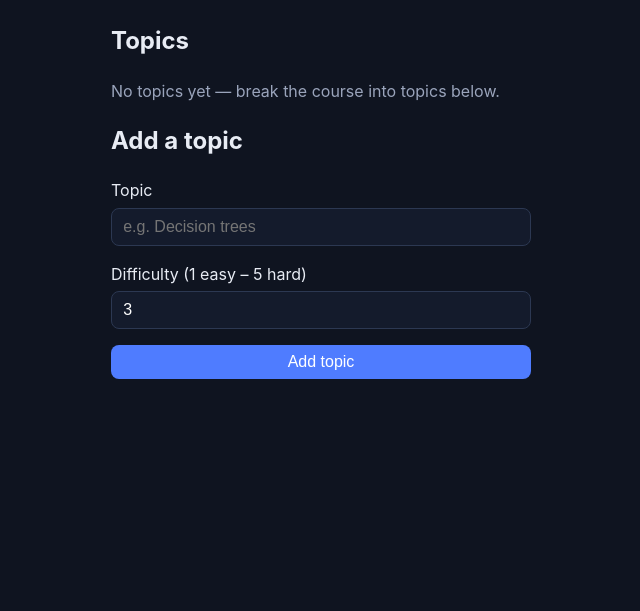
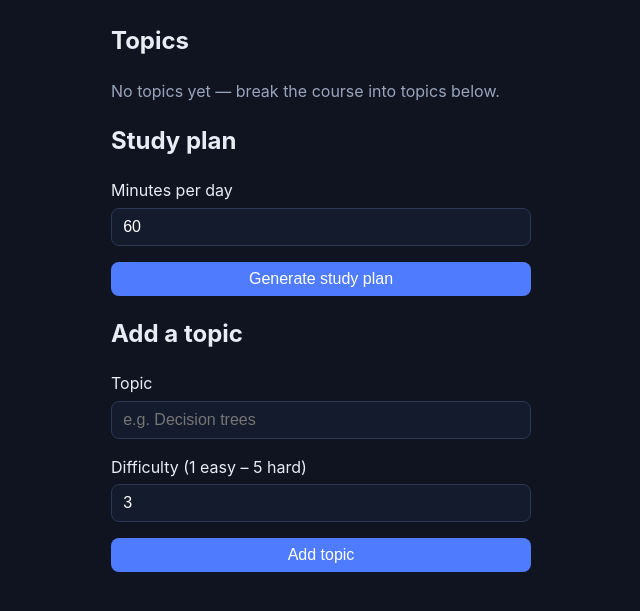
Before and after one commit to Merolearns/studygenie, a Flask app: template templates/course_detail.html in a window 1280 px wide. Shown: the part 114-725 px from the top of the page, without its empty margins (185-825 px from the left). Run offline with Flask 3, Linux system fonts and the light colour scheme; the template is opened without the code that fills it, so the values that code supplies are empty.

Commit message:
Day 2: generate-plan button saves sessions to the DB

```diff
--- a/app.py
+++ b/app.py
@@ -1,8 +1,8 @@
-"""StudyGenie web app — day 1: course & topic management."""
+"""StudyGenie web app — day 2: course & topic management + plan generation."""
 import os
 from flask import Flask, render_template, request, redirect, url_for
 
-from studygenie import db
+from studygenie import db, scheduler
 
 DB_PATH = os.environ.get("STUDYGENIE_DB", "studygenie.db")
 
@@ -38,7 +38,10 @@ def course_detail(course_id):
     if course is None:
         return "Course not found", 404
     topics = db.list_topics(DB_PATH, course_id)
-    return render_template("course_detail.html", course=course, topics=topics)
+    sessions = db.list_sessions(DB_PATH, course_id)
+    return render_template(
+        "course_detail.html", course=course, topics=topics,
+        session_count=len(sessions))
 
 
 @app.route("/courses/<int:course_id>/topics", methods=["POST"])
@@ -50,5 +53,16 @@ def add_topic(course_id):
     return redirect(url_for("course_detail", course_id=course_id))
 
 
+@app.route("/courses/<int:course_id>/plan", methods=["POST"])
+def generate_plan(course_id):
+    course = db.get_course(DB_PATH, course_id)
+    if course is None:
+        return "Course not found", 404
+    minutes = request.form.get("minutes_per_day", 60, type=int)
+    plan = scheduler.generate_plan(DB_PATH, course_id, minutes_per_day=minutes)
+    scheduler.save_plan(DB_PATH, course_id, plan)
+    return redirect(url_for("course_detail", course_id=course_id))
+
+
 if __name__ == "__main__":
     app.run(debug=True)
--- a/templates/course_detail.html
+++ b/templates/course_detail.html
@@ -18,6 +18,17 @@
 <p class="empty">No topics yet — break the course into topics below.</p>
 {% endif %}
 
+<h2>Study plan</h2>
+{% if session_count %}
+<p class="meta">{{ session_count }} sessions planned.</p>
+{% endif %}
+<form method="post" action="{{ url_for('generate_plan', course_id=course.id) }}" class="form">
+  <label>Minutes per day
+    <input type="number" name="minutes_per_day" min="10" max="240" value="60">
+  </label>
+  <button class="btn" type="submit">Generate study plan</button>
+</form>
+
 <h2>Add a topic</h2>
 <form method="post" action="{{ url_for('add_topic', course_id=course.id) }}" class="form">
   <label>Topic
```
